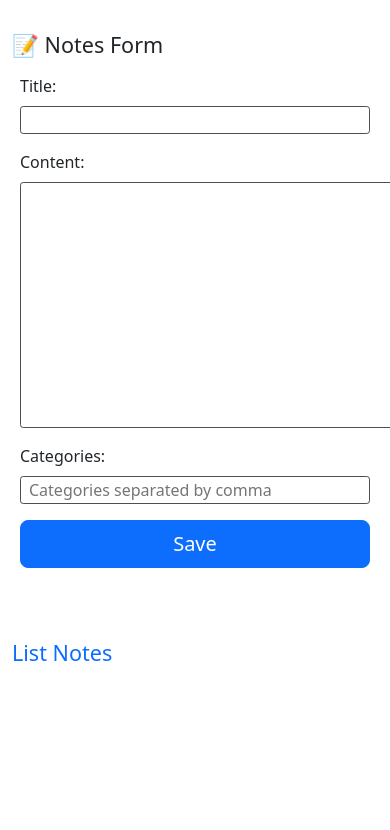
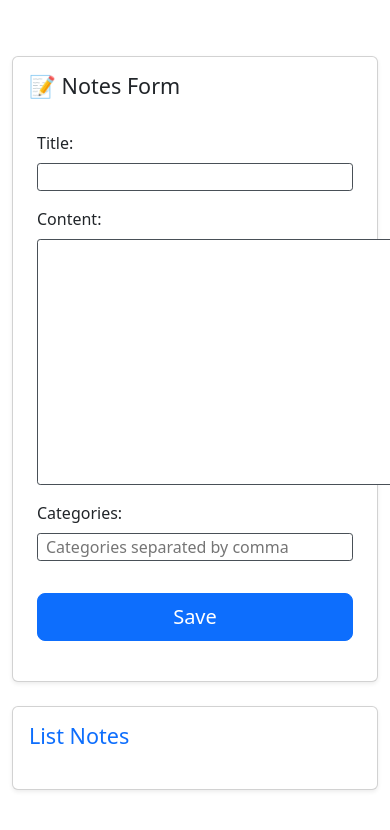
Before and after one commit to alelles16/challenge_list_notes, a Django app: page /notes/ in a window 390 px wide; the page is wider, and only the part inside the window is pictured. Shown: the top 830 px of that part. Run offline with Django 5.2, Linux system fonts and the light colour scheme; data that the repository does not hold is empty.

Commit message:
refactor: enhance note list layout and improve accessibility, responsive design for mobile

```diff
--- a/notes/templates/notes/note_list.html
+++ b/notes/templates/notes/note_list.html
@@ -2,37 +2,54 @@
 
 <html>
 <head>
+    <meta charset="UTF-8">
+    <meta name="viewport" content="width=device-width, initial-scale=1.0">
     <title>Notes Manager</title>
     <link rel="stylesheet" href="{% static 'css/notes.css' %}">
     <link href="https://cdn.jsdelivr.net/npm/bootstrap@5.3.3/dist/css/bootstrap.min.css" rel="stylesheet" integrity="sha384-QWTKZyjpPEjISv5WaRU9OFeRpok6YctnYmDr5pNlyT2bRjXh0JMhjY6hW+ALEwIH" crossorigin="anonymous">
 </head>
 <body>
-    <div class="container">
-        <div class="row g-5">
-            <div class="col-md-8 col-lg-8">
-                <h4 class="mb3">📝 Notes Form</h4>
+    <div class="container py-4">
+        <div class="row g-4">
+            <!-- Notes Form Section -->
+            <div class="col-12 col-lg-8">
+                <div class="card shadow-sm">
+                    <div class="card-body">
+                        <h4 class="card-title mb-4">📝 Notes Form</h4>
                         {% if messages %}
-                    <div class="messages">
+                            <div class="messages mb-4">
                                 {% for message in messages %}
-                            <div class="alert alert-{% if message.tags %}{{ message.tags }}{% endif %}">{{ message }}</div>
+                                    <div class="alert alert-{% if message.tags %}{{ message.tags }}{% endif %} alert-dismissible fade show" role="alert">
+                                        {{ message }}
+                                        <button type="button" class="btn-close" data-bs-dismiss="alert" aria-label="Close"></button>
+                                    </div>
                                 {% endfor %}
                             </div>
                         {% endif %}
                         <form method="POST" class="needs-validation post-form" novalidate>
                             {% csrf_token %}
                             {{ form.as_p }}
-                    <button type="submit" class="w-100 btn btn-primary btn-lg">Save</button>
+                            <button type="submit" class="w-100 btn btn-primary btn-lg mt-3">Save</button>
                         </form>
                     </div>
-            <div class="col-md-4 col-lg-4 order-md-last">
-                <h4 class="d-flex justify-content-between align-items-center mb-3">
+                </div>
+            </div>
+
+            <!-- Notes List Section -->
+            <div class="col-12 col-lg-4">
+                <div class="card shadow-sm">
+                    <div class="card-body">
+                        <h4 class="card-title d-flex justify-content-between align-items-center mb-4">
                             <span class="text-primary">List Notes</span>
                         </h4>
-                <ul class="list-group mb-3" id="notesList">
+                        <ul class="list-group list-group-flush" id="notesList">
                         </ul>
                     </div>
                 </div>
             </div>
+        </div>
+    </div>
+
     <script src="{% static 'js/notes.js' %}"></script>
     <script src="https://cdn.jsdelivr.net/npm/bootstrap@5.3.3/dist/js/bootstrap.bundle.min.js" integrity="sha384-YvpcrYf0tY3lHB60NNkmXc5s9fDVZLESaAA55NDzOxhy9GkcIdslK1eN7N6jIeHz" crossorigin="anonymous"></script>
 </body>
```
Lines whose indentation alone changed are shown as unchanged.
